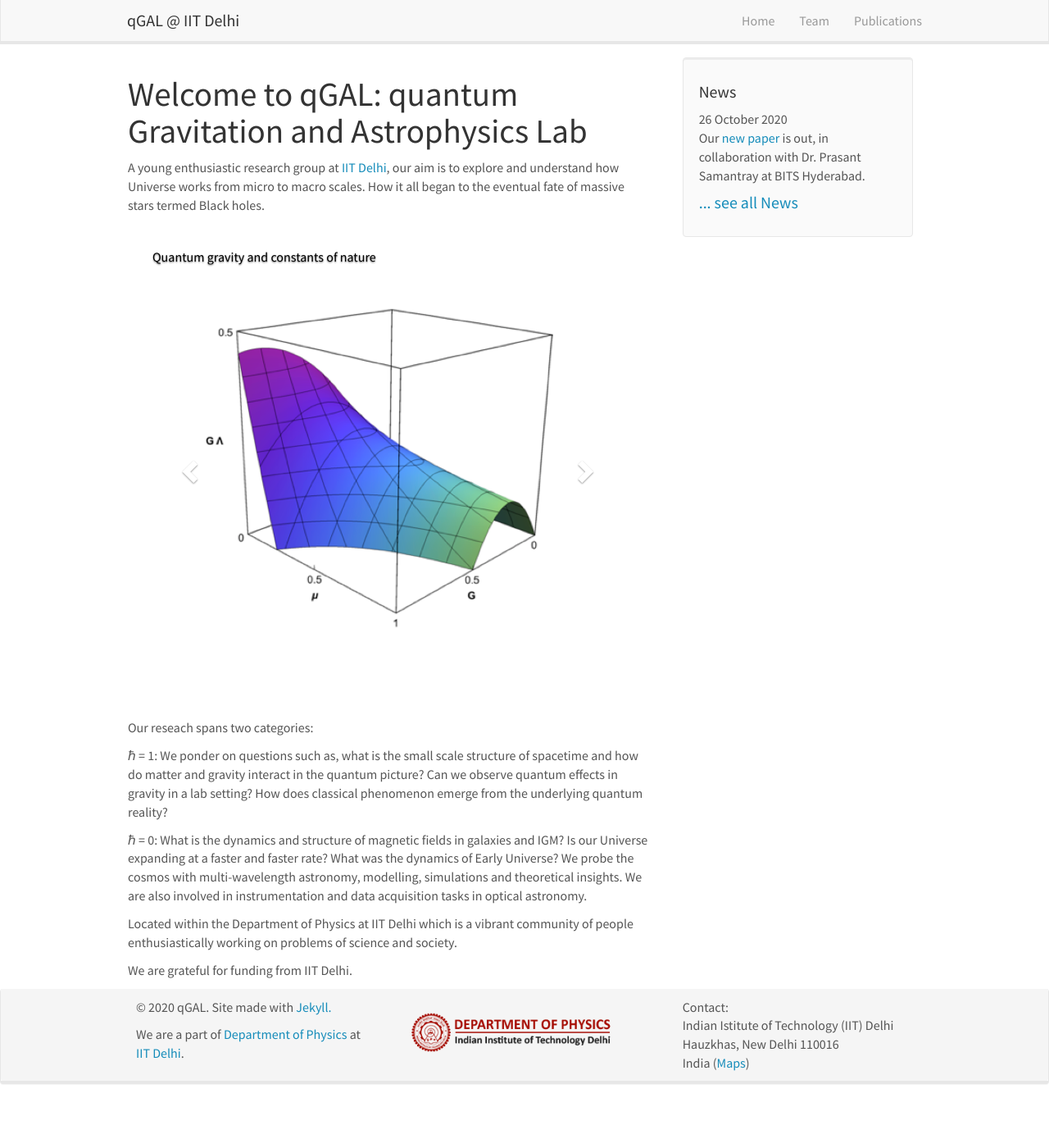
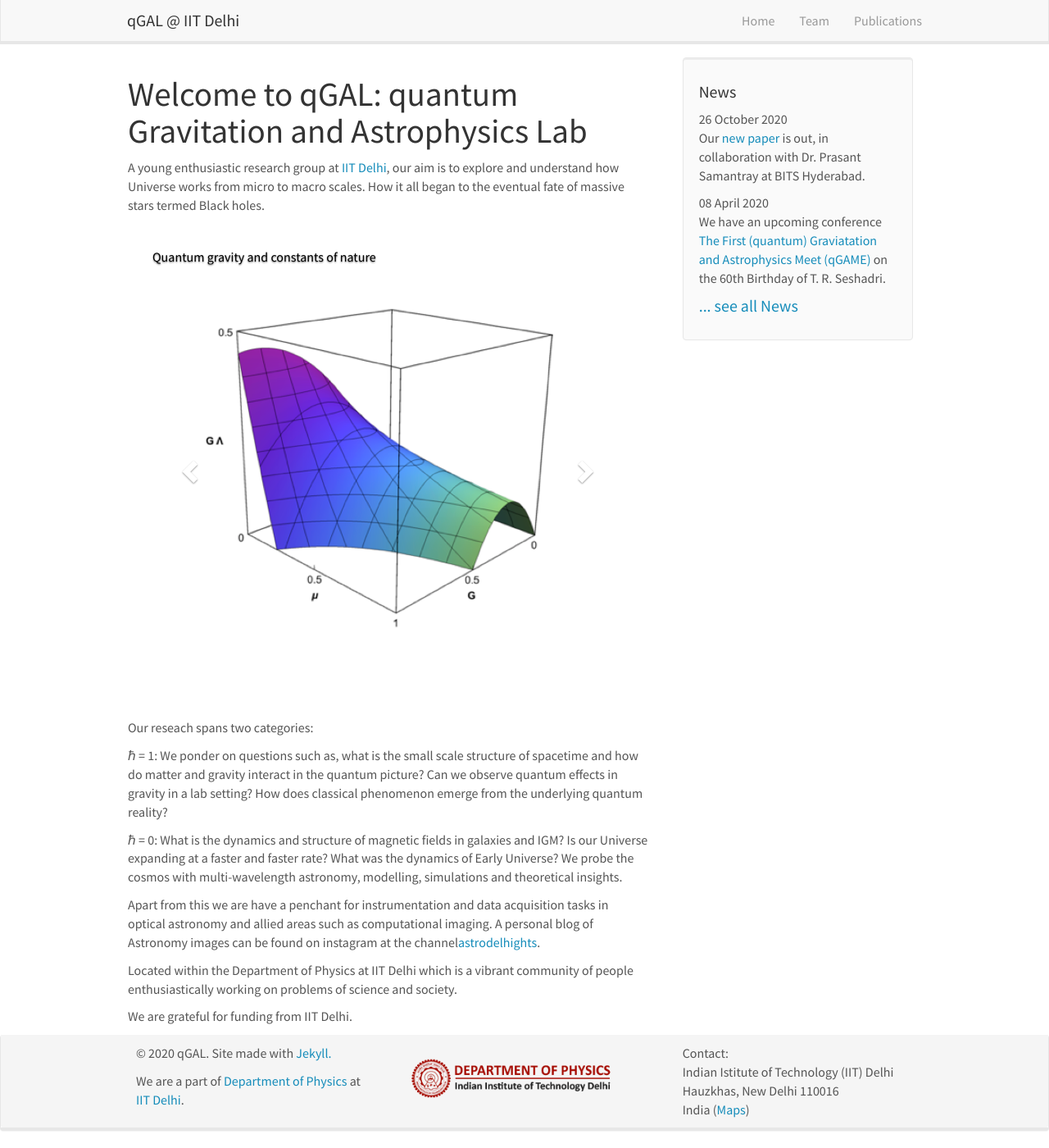
Before and after one commit to supritsinghlab/old-supritsinghlab, a Jekyll site: the page built from _pages/home.md, in a window 1280 px wide and 1400 px high. Shown: the whole window at 82% size. Built offline with Jekyll 4.4.1, drawn with Linux system fonts in a browser that asks for light colours; nearby versions of some CDN libraries.

Commit message:
Added News
Conference:qGAME

```diff
--- a/_data/news.yml
+++ b/_data/news.yml
@@ -1,2 +1,5 @@
 - date: 26 October 2020
   headline: "Our <a href='https://arxiv.org/abs/2010.13453'>new paper </a> is out, in collaboration with Dr. Prasant Samantray at BITS Hyderabad."
+
+- date: 08 April 2020
+  headline: " We have an upcoming conference <a href='https://sites.google.com/view/1stqgame/home?authuser=0'> The First (quantum) Graviatation and Astrophysics Meet (qGAME)</a> on the 60th Birthday of T. R. Seshadri."
--- a/_pages/home.md
+++ b/_pages/home.md
@@ -72,7 +72,9 @@ Our reseach spans two categories:
 
 <span>&#8463;</span> = 1: We ponder on questions such as, what is the small scale structure of spacetime and how do matter and gravity interact in the quantum picture? Can we observe quantum effects in gravity in a lab setting? How does classical phenomenon emerge from the underlying quantum reality?
 
-<span>&#8463;</span> = 0: What is the dynamics and structure of magnetic fields in galaxies and IGM? Is our Universe expanding at a faster and faster rate? What was the dynamics of Early Universe? We probe the cosmos with multi-wavelength astronomy, modelling, simulations and theoretical insights. We are also involved in instrumentation and data acquisition tasks in optical astronomy.
+<span>&#8463;</span> = 0: What is the dynamics and structure of magnetic fields in galaxies and IGM? Is our Universe expanding at a faster and faster rate? What was the dynamics of Early Universe? We probe the cosmos with multi-wavelength astronomy, modelling, simulations and theoretical insights.
+
+Apart from this we are have a penchant for instrumentation and data acquisition tasks in optical astronomy and allied areas such as computational imaging. A personal blog of Astronomy images can be found on instagram at the channel<a href="https://www.instagram.com/astrodelhights/">astrodelhights</a>.
 
 <!-- For more details see [Research](research). -->
 
```
